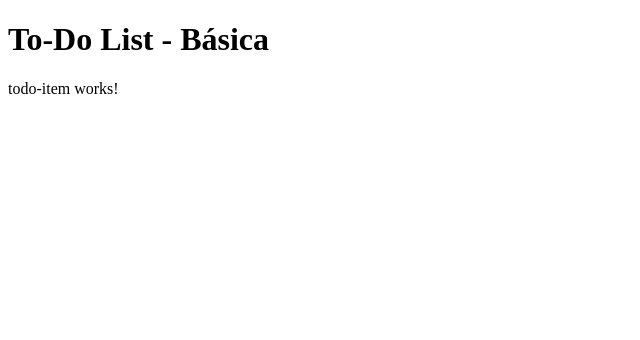
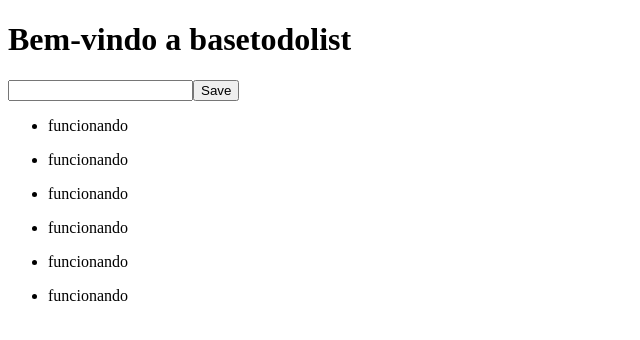
Before and after one commit to Jotadev7/basetodolist, an Angular app: page / in a window 1280 px wide. Shown: the top 340 px of the page, without its empty margins (0-640 px from the left). Built offline with nearby package versions, Linux system fonts and the light colour scheme.

Commit message:
Refatorando código

```diff
--- a/src/app/app.component.html
+++ b/src/app/app.component.html
@@ -1,2 +1,2 @@
-<h1>To-Do List - Básica</h1>
-<app-todo-item></app-todo-item>
+<h1>Bem-vindo a {{title}}</h1>
+<app-list-manager></app-list-manager>
--- a/src/app/app.component.ts
+++ b/src/app/app.component.ts
@@ -1,4 +1,5 @@
 import { Component } from '@angular/core';
+import { TodoItem } from './interfaces/todo-item';
 
 @Component({
   selector: 'app-root',
@@ -7,12 +8,4 @@ import { Component } from '@angular/core';
 })
 export class AppComponent {
   title = 'basetodolist';
-  todoList = [
-    {title: 'Tarefa 1'},
-    {title: 'Tarefa 2'},
-    {title: 'Tarefa 3'},
-    {title: 'Tarefa 4'},
-    {title: 'Tarefa 5'},
-    {title: 'Tarefa 6'},
-  ]
 }
--- a/src/app/app.module.ts
+++ b/src/app/app.module.ts
@@ -4,11 +4,15 @@ import { BrowserModule } from '@angular/platform-browser';
 import { AppRoutingModule } from './app-routing.module';
 import { AppComponent } from './app.component';
 import { TodoItemComponent } from './todo-item/todo-item.component';
+import { ListManagerComponent } from './list-manager/list-manager.component';
+import { InputButtonUnitComponent } from './input-button-unit/input-button-unit.component';
 
 @NgModule({
   declarations: [
     AppComponent,
-    TodoItemComponent
+    TodoItemComponent,
+    ListManagerComponent,
+    InputButtonUnitComponent
   ],
   imports: [
     BrowserModule,
--- /dev/null
+++ b/src/app/input-button-unit/input-button-unit.component.html
@@ -0,0 +1,7 @@
+<input #inputElementRef
+         [value]="title"
+         (keyup.enter)="submitValue($event.target.value)">
+
+  <button (click)="submitValue(inputElementRef.value)">
+    Save
+  </button>
--- /dev/null
+++ b/src/app/input-button-unit/input-button-unit.component.ts
@@ -0,0 +1,21 @@
+import { Component, EventEmitter, OnInit, Output } from '@angular/core';
+
+@Component({
+  selector: 'app-input-button-unit',
+  templateUrl: './input-button-unit.component.html'
+})
+export class InputButtonUnitComponent implements OnInit {
+
+  @Output() submit: EventEmitter<any> = new EventEmitter();
+  title = '';
+
+  constructor() { }
+
+  ngOnInit(): void {
+  }
+
+
+  submitValue(newTitle: string) {
+    this.submit.emit(newTitle);
+  }
+}
--- /dev/null
+++ b/src/app/interfaces/todo-item.ts
@@ -0,0 +1,4 @@
+export interface TodoItem {
+    title: string,
+    completed: boolean;
+}
--- /dev/null
+++ b/src/app/list-manager/list-manager.component.html
@@ -0,0 +1,6 @@
+<app-input-button-unit (submit)="addItem($event)"></app-input-button-unit>
+<ul>
+    <li *ngFor="let todoItem of todoList">
+        <app-todo-item [item]="todoItem"></app-todo-item>
+    </li>
+</ul>
--- /dev/null
+++ b/src/app/list-manager/list-manager.component.ts
@@ -0,0 +1,27 @@
+import { Component, OnInit } from '@angular/core';
+  import { TodoItem } from '../interfaces/todo-item';
+
+  @Component({
+    selector: 'app-list-manager',
+    templateUrl: './list-manager.component.html'
+  })
+  export class ListManagerComponent implements OnInit {
+    todoList: TodoItem[] = [
+      {title: 'install NodeJs', completed: true},
+      {title: 'install Angular CLI', completed: true},
+      {title: 'create new app', completed: true},
+      {title: 'serve app', completed: true},
+      {title: 'develop app', completed: true},
+      {title: 'deploy app', completed: true}
+    ];
+
+    constructor() { }
+
+    ngOnInit() {
+    }
+
+    addItem(title: string) {
+      this.todoList.push({ title })
+    }
+
+  }
--- a/src/app/todo-item/todo-item.component.html
+++ b/src/app/todo-item/todo-item.component.html
@@ -1 +1 @@
-<p>todo-item works!</p>
+<p>funcionando</p>
```
Also changed, not shown: src/app/todo-item/todo-item.component.ts (+6 -3 lines), src/app/todo-item/todo-item.component.css (deleted).
